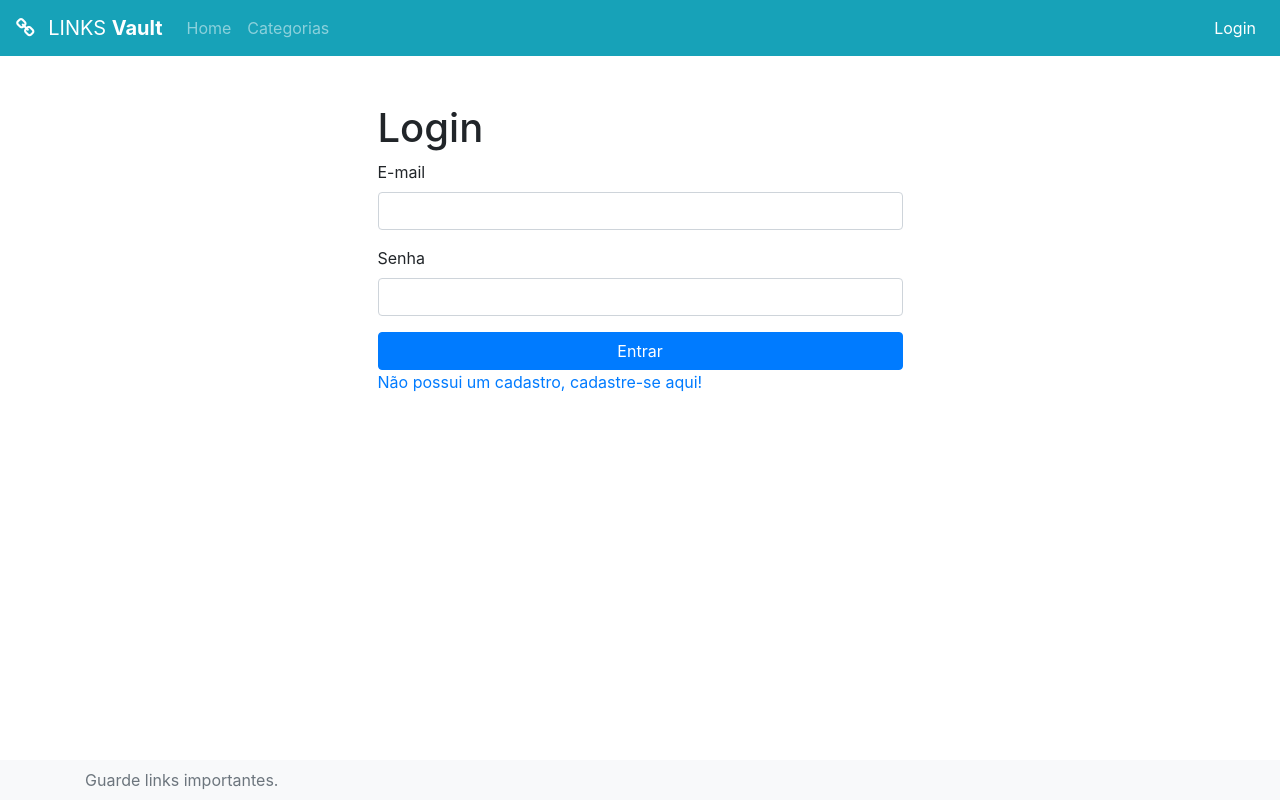
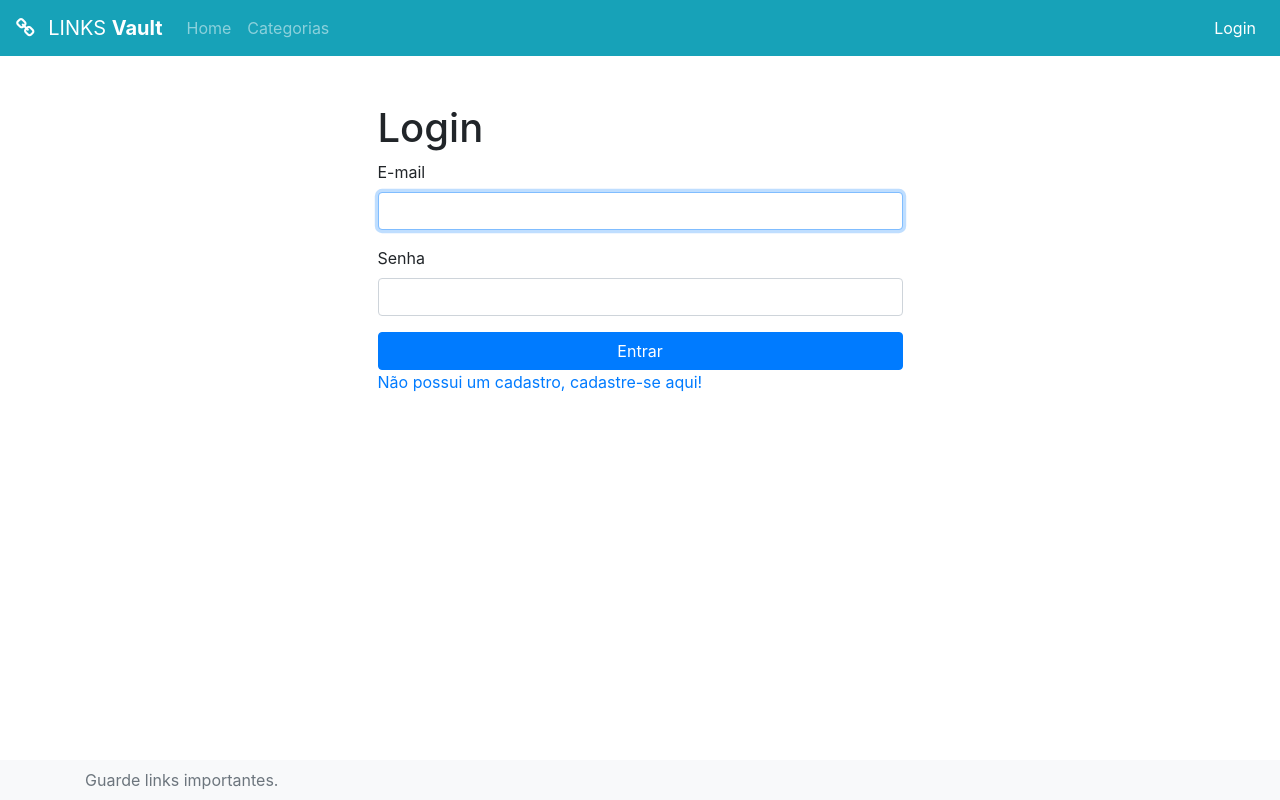
Before and after one commit to igor-lisboa/links-vault, a Vue app: page /login in a window 1280 px wide. Built offline with nearby package versions, Linux system fonts and the light colour scheme; what vue-sweetalert2 would draw is missing.

Commit message:
Incluindo id nos inputs p qnd clicar na label ir p input

```diff
--- a/src/views/Login.vue
+++ b/src/views/Login.vue
@@ -6,11 +6,12 @@
         <form @submit.prevent="login">
           <div class="form-group">
             <label for="email">E-mail</label>
-            <input type="email" class="form-control" v-model="user.email" />
+            <input type="email" id="email" class="form-control" v-model="user.email" autofocus autocomplete />
           </div>
           <div class="form-group">
             <label for="senha">Senha</label>
             <input
+              id="senha"
               type="password"
               class="form-control"
               autocomplete
```
